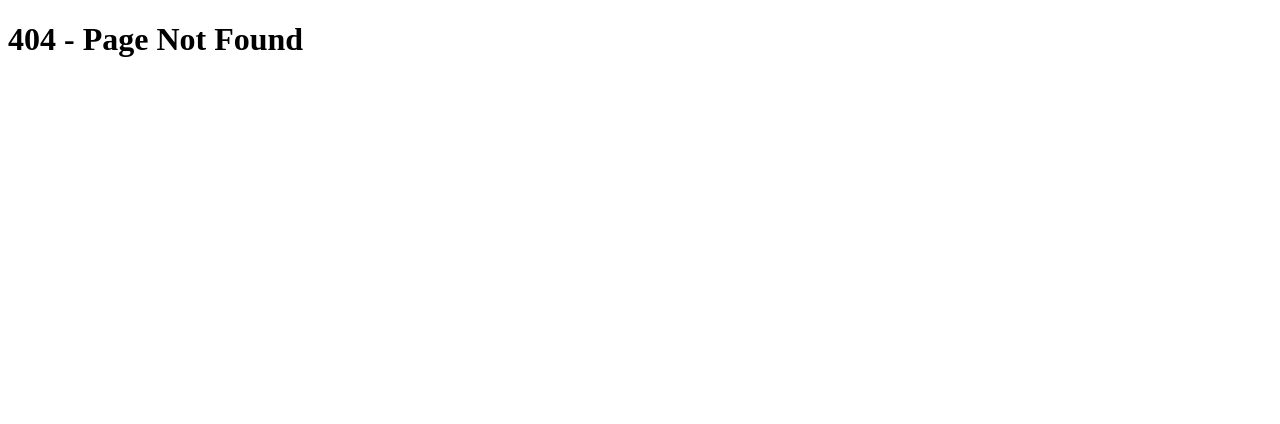
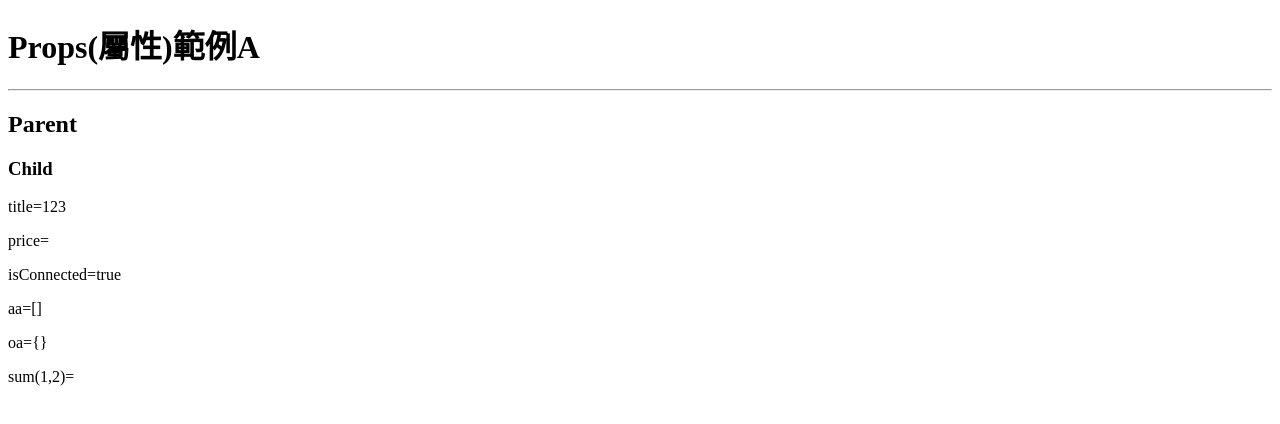
Before and after one commit to leechinghua/next-base-main, a Next.js app: page /cs-0620/props-a in a window 1280 px wide. Before the commit this address had no page. Shown: the top 424 px of the page. Built offline with nearby package versions, Linux system fonts and the light colour scheme.

Commit message:
Props(屬性)範例A

```diff
--- /dev/null
+++ b/components/props-a/child.js
@@ -0,0 +1,28 @@
+import React from 'react'
+import PropTypes from 'prop-types'
+
+export default function Child({
+  title = '沒寫',
+  price = 0,
+  isConnected = false,
+  aa = [],
+  oa = {},
+  sum = () => {},
+}) {
+  return (
+    <>
+      <h3>Child</h3>
+      <p>title={title}</p>
+      <p>price={price}</p>
+      <p>isConnected={isConnected ? 'true' : 'false'}</p>
+      <p>aa={JSON.stringify(aa)}</p>
+      <p>oa={JSON.stringify(oa)}</p>
+      <p>sum(1,2)={sum(1, 2)}</p>
+    </>
+  )
+}
+Child.propTypes = {
+  title: PropTypes.string.isRequired,
+  price: PropTypes.number.isRequired,
+  isConnected: PropTypes.bool.isRequired,
+}
--- /dev/null
+++ b/components/props-a/parent.js
@@ -0,0 +1,21 @@
+import React from 'react'
+import Child from './child'
+
+export default function Parent() {
+  return (
+    <>
+      <h2>Parent</h2>
+      {/* 誰render誰(父母元件render子女元件) */}
+      {/* 父母元件利用類似HTML給定屬性值方式，傳遞各種類型的值給子女元件 */}
+      {/* <Child
+        title="今天學react"
+        price={123}
+        isConnected={true}
+        aa={[1, 2, 3]}
+        oa={{ a: 1, b: 2 }}
+        sum={(x, y) => x + y}
+      /> */}
+      <Child title={123} price={false} isConnected="hello" />
+    </>
+  )
+}
--- /dev/null
+++ b/pages/cs-0620/props-a.js
@@ -0,0 +1,12 @@
+import React from 'react'
+import Parent from '@/components/props-a/parent'
+
+export default function PropsA() {
+  return (
+    <>
+      <h1>Props(屬性)範例A</h1>
+      <hr />
+      <Parent />
+    </>
+  )
+}
```
